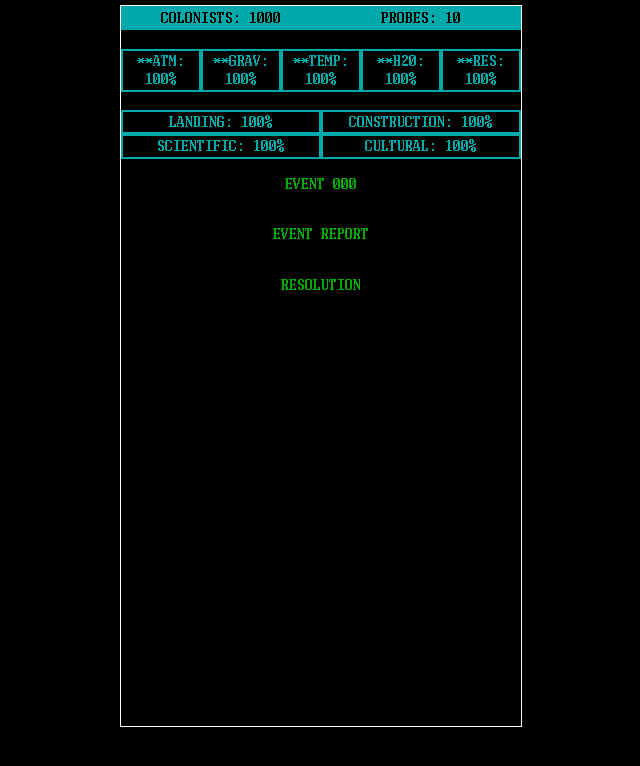
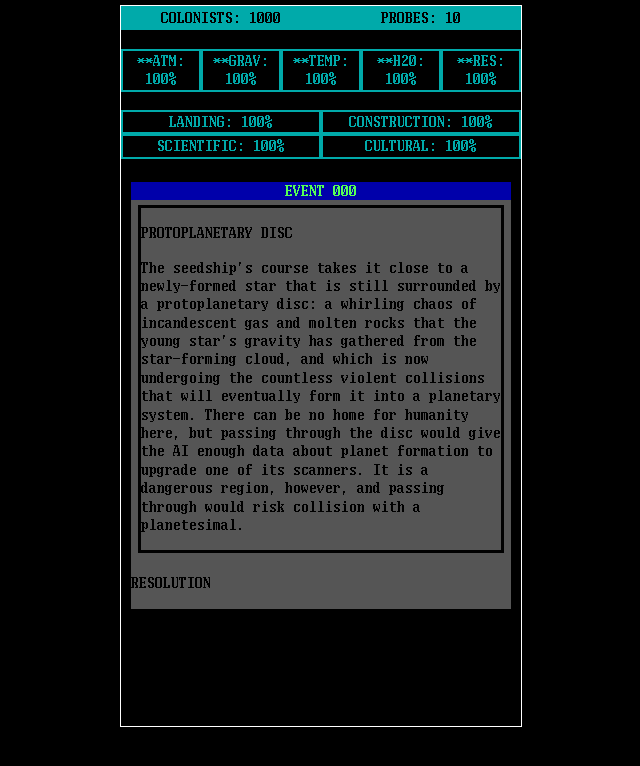
Before and after one commit to wnwarchdev/Seedship-practice, a website built with Parcel: page index.html in a window 1280 px wide. Shown: the whole page, without its empty margins (319-959 px from the left). Built offline with nearby package versions, Linux system fonts and the light colour scheme.

Commit message:
work on Event divs

```diff
--- a/index.html
+++ b/index.html
@@ -34,10 +34,14 @@
         <button>CULTURAL: 100%</button>
       </div>
     </div>
+    <div id="event">
+      <p id="eventName">EVENT 000</p>
+      <div id="eventReport"><p>PROTOPLANETARY DISC</p>
+      <p>The seedship's course takes it close to a newly-formed star that is still surrounded by a protoplanetary disc: a whirling chaos of incandescent gas and molten rocks that the young star's gravity has gathered from the star-forming cloud, and which is now undergoing the countless violent collisions that will eventually form it into a planetary system. There can be no home for humanity here, but passing through the disc would give the AI enough data about planet formation to upgrade one of its scanners. It is a dangerous region, however, and passing through would risk collision with a planetesimal.</p></div>
 
-    <p>EVENT 000</p>
-    <p>EVENT REPORT</p>
-    <p>RESOLUTION</p>
+      <p>RESOLUTION</p>
+    </div>
+
   </div>
 
   <script src="./src/js/app.js" type="module"></script>
--- a/src/sass/style.scss
+++ b/src/sass/style.scss
@@ -28,7 +28,7 @@ $white: #ffffff;
 body {
   background-color: $black;
   margin: auto;
-  color: $green;
+  color: $black;
   display: flex;
   justify-content: center;
   font-family: "dosFont", normal;
@@ -68,3 +68,27 @@ button {
   background-color: $cyan;
   color: $black;
 }
+
+#event {
+  margin-top: 20px;
+  border-style: solid;
+  background-color: $dark-gray;
+  width: 380px;
+  display: flex;
+  flex-direction: column;
+}
+
+#eventName {
+  background-color: $blue;
+  margin: 0px;
+  text-align: center;
+  color: $light-green;
+}
+
+#eventReport {
+  width: 360px;
+  border-style: solid;
+  border-color: $black;
+  align-self: center;
+  margin: 5px;
+}
```
